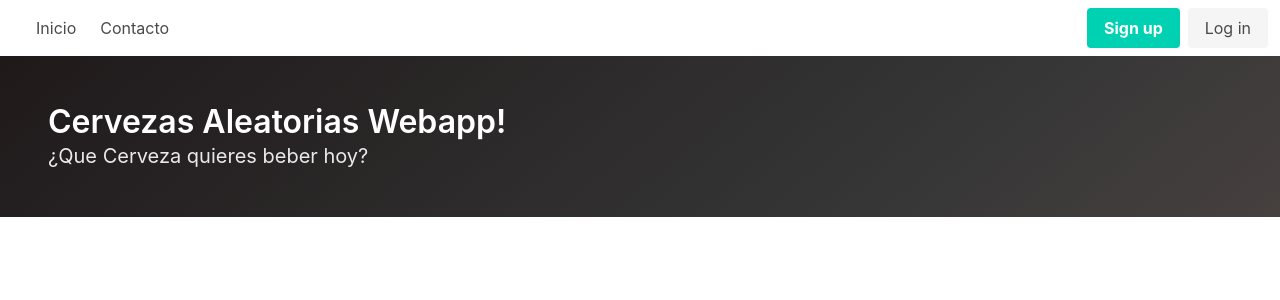
After one commit to escarface/cervezas-web, a Flask app: template templates/layout.html in a window 1280 px wide. The commit adds this page. Shown: the top 300 px of the page. Run offline with Flask 2, Linux system fonts and the light colour scheme; the template is opened without the code that fills it, so the values that code supplies are empty.

Commit message:
app final

```diff
--- a/app.py
+++ b/app.py
@@ -5,19 +5,17 @@ import json
 app = Flask(__name__)
 
 @app.route('/')
+
 def get_beer():
     r = requests.get('https://api.punkapi.com/v2/beers/random')
     beerjson = r.json()
+
     beer = {
         'name': beerjson[0]['name'],
         'abv': beerjson[0]['abv'],
         'description': beerjson[0]['description'],
         'foodpair' : beerjson[0]['food_pairing'][0]
     }
-    print(beer)
-
-
-
     return render_template('index.html', beer=beer)
 
 if __name__ == '__main__':
--- /dev/null
+++ b/templates/layout.html
@@ -0,0 +1,65 @@
+<!DOCTYPE html>
+<html>
+
+<head>
+    <meta charset="utf-8">
+    <meta name="viewport" content="width=device-width, initial-scale=1">
+    <title>Cervezas Webapp</title>
+    <link rel="stylesheet" href="https://cdn.jsdelivr.net/npm/bulma@0.9.1/css/bulma.min.css">
+</head>
+<nav class="navbar" role="navigation" aria-label="main navigation">
+    <div class="navbar-brand">
+        <a class="navbar-item" href="#">
+        </a>
+
+        <a role="button" class="navbar-burger" aria-label="menu" aria-expanded="false" data-target="navbarBasicExample">
+            <span aria-hidden="true"></span>
+            <span aria-hidden="true"></span>
+            <span aria-hidden="true"></span>
+        </a>
+    </div>
+
+    <div id="navbarBasicExample" class="navbar-menu">
+        <div class="navbar-start">
+            <a class="navbar-item" href= "index.html">
+                Inicio
+            </a>
+            <a class="navbar-item">
+                Contacto
+            </a>
+
+
+        </div>
+    </div>
+
+    <div class="navbar-end">
+        <div class="navbar-item">
+            <div class="buttons">
+                <a class="button is-primary">
+                    <strong>Sign up</strong>
+                </a>
+                <a class="button is-light">
+                    Log in
+                </a>
+            </div>
+        </div>
+    </div>
+    </div>
+</nav>
+<section class="hero is-dark is-bold">
+    <div class="hero-body">
+        <p class="title">
+            Cervezas Aleatorias Webapp!
+        </p>
+        <p class="subtitle">
+            ¿Que Cerveza quieres beber hoy?
+        </p>
+    </div>
+</section>
+
+<body>
+    {% block content %}
+    {% endblock %}
+</body>
+
+</html>
```
Also changed, not shown: templates/index.html (+6 -22 lines).
